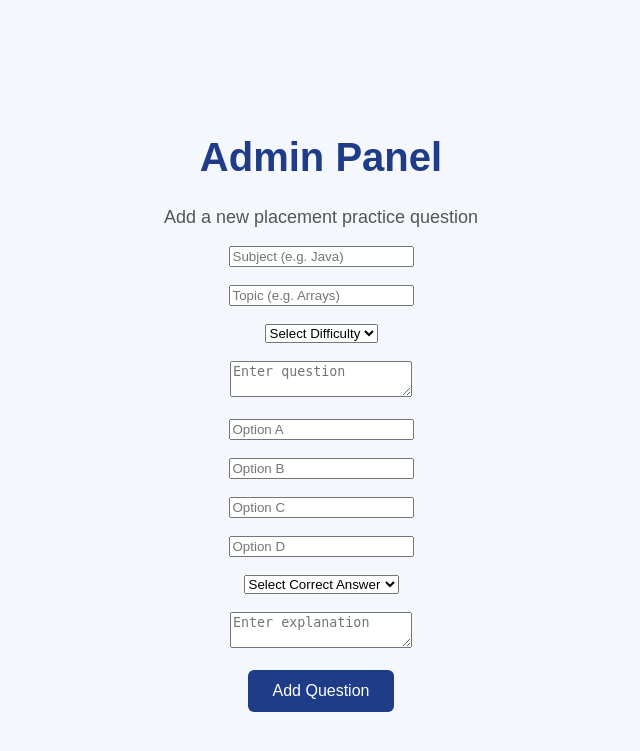
After one commit to HemanjaliLakku/PlacementPrepAnalyzer, a Flask app: page /admin in a window 1280 px wide. The commit adds this page. Shown: the top 751 px of the page, without its empty margins (319-959 px from the left). Run offline with Flask 3, Linux system fonts and the light colour scheme.

Commit message:
Add question bank and practice system

```diff
--- a/app/routes.py
+++ b/app/routes.py
@@ -50,7 +50,6 @@ def register():
                 "INSERT INTO users (name, email, password) VALUES (?, ?, ?)",
                 (name, email, password)
             )
-
             conn.commit()
 
         except Exception as e:
@@ -67,3 +66,124 @@ def register():
 @main.route("/dashboard")
 def dashboard():
     return render_template("dashboard.html")
+
+
+@main.route("/admin", methods=["GET", "POST"])
+def admin():
+
+    if request.method == "POST":
+
+        subject = request.form["subject"]
+        topic = request.form["topic"]
+        difficulty = request.form["difficulty"]
+        question = request.form["question"]
+        option_a = request.form["option_a"]
+        option_b = request.form["option_b"]
+        option_c = request.form["option_c"]
+        option_d = request.form["option_d"]
+        correct_answer = request.form["correct_answer"]
+        explanation = request.form["explanation"]
+
+        conn = get_db_connection()
+
+        conn.execute("""
+            INSERT INTO questions
+            (
+                subject,
+                topic,
+                difficulty,
+                question,
+                option_a,
+                option_b,
+                option_c,
+                option_d,
+                correct_answer,
+                explanation
+            )
+            VALUES (?, ?, ?, ?, ?, ?, ?, ?, ?, ?)
+        """, (
+            subject,
+            topic,
+            difficulty,
+            question,
+            option_a,
+            option_b,
+            option_c,
+            option_d,
+            correct_answer,
+            explanation
+        ))
+
+        conn.commit()
+        conn.close()
+
+        return "Question added successfully!"
+
+    return render_template("admin.html")
+
+
+@main.route("/practice")
+def practice():
+
+    subject = request.args.get("subject")
+    count = request.args.get("count", 5, type=int)
+
+    if not subject:
+        return render_template("practice.html")
+
+    conn = get_db_connection()
+
+    questions = conn.execute("""
+        SELECT *
+        FROM questions
+        WHERE subject = ?
+        ORDER BY RANDOM()
+        LIMIT ?
+    """, (subject, count)).fetchall()
+
+    conn.close()
+
+    return render_template(
+        "practice.html",
+        questions=questions,
+        subject=subject
+    )
+
+
+@main.route("/submit-practice", methods=["POST"])
+def submit_practice():
+
+    subject = request.form["subject"]
+
+    # Get only the questions shown in the current practice session
+    question_ids = request.form.getlist("question_ids")
+
+    conn = get_db_connection()
+
+    questions = []
+
+    for question_id in question_ids:
+
+        question = conn.execute(
+            "SELECT * FROM questions WHERE id = ?",
+            (question_id,)
+        ).fetchone()
+
+        if question:
+            questions.append(question)
+
+    conn.close()
+
+    score = 0
+    total = len(questions)
+
+    for q in questions:
+
+        user_answer = request.form.get(
+            f"question_{q['id']}"
+        )
+
+        if user_answer == q["correct_answer"]:
+            score += 1
+
+    return f"Your Score: {score}/{total}"
--- /dev/null
+++ b/questions.csv
@@ -0,0 +1,7 @@
+subject,topic,difficulty,question,option_a,option_b,option_c,option_d,correct_answer,explanation
+Java,Arrays,Easy,Which data structure stores elements in contiguous memory locations?,Array,Linked List,Stack,Queue,A,An array stores elements in contiguous memory locations.
+Java,Arrays,Easy,Which data structure stores elements in contiguous memory locations?,Array,Linked List,Stack,Queue,A,An array stores elements in contiguous memory locations and allows index-based access.
+Java,OOP,Easy,Which keyword is used to inherit a class in Java?,this,super,extends,implements,C,The extends keyword is used when one class inherits another class in Java.
+Python,Strings,Easy,Which symbol is used to start a comment in Python?,//,#,/*,<!--,B,The hash symbol is used to write comments in Python.
+SQL,Basics,Easy,Which SQL command is used to retrieve data from a table?,SELECT,INSERT,UPDATE,DELETE,A,The SELECT statement is used to retrieve data from one or more tables.
+C,Arrays,Easy,Which index does the first element of an array have in C?,0,1,-1,Depends on array,A,C arrays use zero-based indexing, so the first element is at index 0.
--- /dev/null
+++ b/templates/admin.html
@@ -0,0 +1,65 @@
+<!DOCTYPE html>
+<html>
+<head>
+    <title>Admin - Add Question</title>
+    <link rel="stylesheet" href="{{ url_for('static', filename='style.css') }}">
+</head>
+
+<body>
+
+    <div class="container">
+
+        <h1>Admin Panel</h1>
+        <p>Add a new placement practice question</p>
+
+        <form method="POST" action="/admin">
+
+            <input type="text" name="subject" placeholder="Subject (e.g. Java)" required>
+            <br><br>
+
+            <input type="text" name="topic" placeholder="Topic (e.g. Arrays)" required>
+            <br><br>
+
+            <select name="difficulty" required>
+                <option value="">Select Difficulty</option>
+                <option value="Easy">Easy</option>
+                <option value="Medium">Medium</option>
+                <option value="Hard">Hard</option>
+            </select>
+            <br><br>
+
+            <textarea name="question" placeholder="Enter question" required></textarea>
+            <br><br>
+
+            <input type="text" name="option_a" placeholder="Option A" required>
+            <br><br>
+
+            <input type="text" name="option_b" placeholder="Option B" required>
+            <br><br>
+
+            <input type="text" name="option_c" placeholder="Option C" required>
+            <br><br>
+
+            <input type="text" name="option_d" placeholder="Option D" required>
+            <br><br>
+
+            <select name="correct_answer" required>
+                <option value="">Select Correct Answer</option>
+                <option value="A">A</option>
+                <option value="B">B</option>
+                <option value="C">C</option>
+                <option value="D">D</option>
+            </select>
+            <br><br>
+
+            <textarea name="explanation" placeholder="Enter explanation" required></textarea>
+            <br><br>
+
+            <button type="submit">Add Question</button>
+
+        </form>
+
+    </div>
+
+</body>
+</html>
```
Also changed, not shown: database.py (+67 -1 lines), templates/dashboard.html (+7 -2 lines), templates/practice.html (added, +123 -0 lines).
